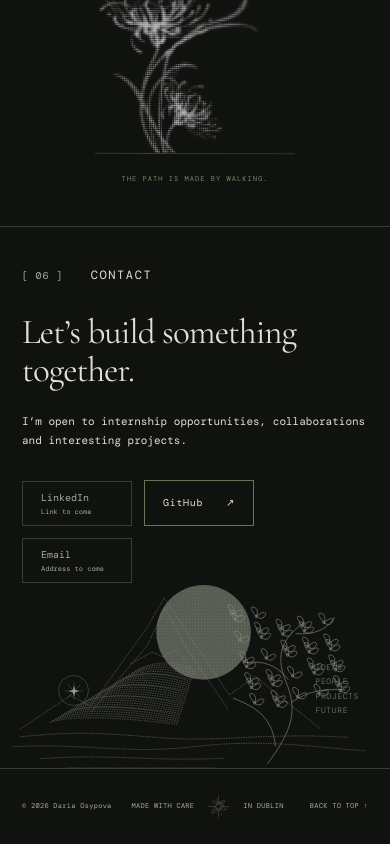
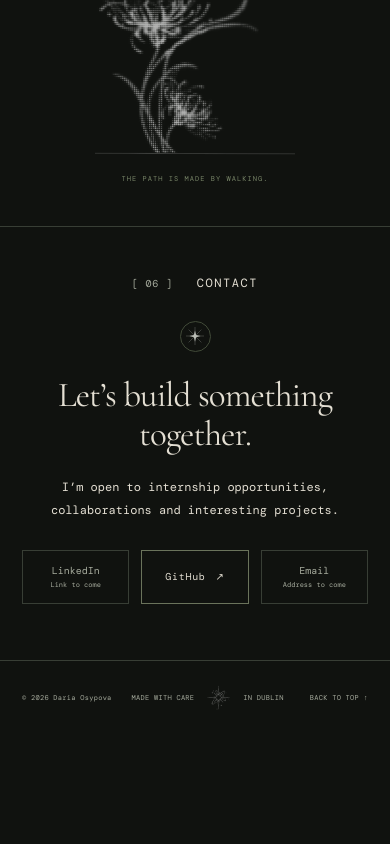
Before and after one commit to Askada21/MyPortfolio, a React (Vite) app: page / in a window 390 px wide. Shown: the part 5374-6218 px from the top of the page. After the commit the page ends 6109 px from the top, so only its background shows below. Built offline with nearby package versions, Linux system fonts and the light colour scheme.

Commit message:
style: centre contact section layout

```diff
--- a/src/components/Contact.tsx
+++ b/src/components/Contact.tsx
@@ -1,5 +1,5 @@
 import { profile } from '../data/profile'
-import { Arrow, Landscape, SectionLabel, LineStar } from './Ornaments'
+import { Arrow, SectionLabel, LineStar } from './Ornaments'
 
 export default function Contact() {
   return (
@@ -7,10 +7,10 @@ export default function Contact() {
       <div className="section-content">
         <SectionLabel number="06">Contact</SectionLabel>
         <div className="contact-copy">
-          <h3>
-            Let’s build
-            <br className="contact-break" /> something together.
-          </h3>
+          <span className="contact-seal" aria-hidden="true">
+            <LineStar />
+          </span>
+          <h3>Let’s build something together.</h3>
           <p>I’m open to internship opportunities, collaborations and interesting projects.</p>
           <div className="contact-links">
             {profile.linkedin ? (
@@ -41,21 +41,6 @@ export default function Contact() {
             )}
           </div>
         </div>
-        <div className="contact-art">
-          <Landscape moon />
-          <span className="contact-art-label">
-            IDEAS
-            <br />
-            PEOPLE
-            <br />
-            PROJECTS
-            <br />
-            FUTURE
-          </span>
-          <span className="contact-seal" aria-hidden="true">
-            <LineStar />
-          </span>
-        </div>
       </div>
     </section>
   )
--- a/src/components/Ornaments.tsx
+++ b/src/components/Ornaments.tsx
@@ -58,50 +58,3 @@ export function Branch({ className = '' }: { className?: string }) {
     </svg>
   )
 }
-
-export function Landscape({ moon = false }: { moon?: boolean }) {
-  return (
-    <svg
-      className={`landscape ${moon ? 'landscape-moon' : ''}`}
-      viewBox="0 0 620 350"
-      fill="none"
-      aria-hidden="true"
-    >
-      <defs>
-        <pattern
-          id={moon ? 'moon-grain' : 'hill-grain'}
-          width="5"
-          height="5"
-          patternUnits="userSpaceOnUse"
-        >
-          <circle cx="2" cy="2" r=".6" fill="currentColor" />
-        </pattern>
-      </defs>
-      {moon && (
-        <>
-          <circle cx="330" cy="113" r="77" fill="currentColor" opacity=".6" />
-          <circle cx="330" cy="113" r="76" fill="url(#moon-grain)" />
-        </>
-      )}
-      <g stroke="currentColor" strokeWidth=".8" strokeDasharray="1 3" strokeLinecap="round">
-        <path d="m32 270 81-54 33 17 90-125 30-51 38 57 68 101 42-30 106 85M148 241l90-106 29-62 32 62 71 103M212 164l34-19 18 8 18-12 29 31M32 283c103-10 139-5 232 2s168-9 301-1M20 299c136-5 181 13 296 0s190 1 278 7M64 319c104-9 190 5 297-1M107 334h243" />
-        {Array.from({ length: 30 }, (_, i) => (
-          <path key={i} d={`M${224 - i * 5} ${173 + i * 3}q48 ${-22 + (i % 6)} ${93 + i * 4} 3`} />
-        ))}
-      </g>
-      <g stroke="currentColor" strokeWidth="1">
-        <path d="M434 327c41-55 50-87 30-134s-1-75 31-97M447 299c-4-54-43-68-69-79M473 227c27-18 51-23 88-20M468 190c-20-26-45-32-73-27M480 115c31 3 52-8 64-27" />
-        {Array.from({ length: 36 }, (_, i) => {
-          const x = 378 + ((i * 43) % 180)
-          const y = 83 + ((i * 29) % 150)
-          return (
-            <g key={i} transform={`translate(${x} ${y})`}>
-              <path d="M0 0c-10-11-10-17-4-15s7 8 4 15Zm0 0c12-10 18-7 14-1S5 4 0 0Z" />
-              <circle cx="0" cy="0" r="2" />
-            </g>
-          )
-        })}
-      </g>
-    </svg>
-  )
-}
--- a/src/styles/artwork.css
+++ b/src/styles/artwork.css
@@ -138,12 +138,6 @@
   flex-shrink: 0;
 }
 
-.contact-art .contact-seal {
-  position: absolute;
-  left: 15%;
-  top: 52%;
-}
-
 .about-floral {
   position: absolute;
   width: 140px;
--- a/src/styles/global.css
+++ b/src/styles/global.css
@@ -351,9 +351,6 @@ button:hover .arrow {
   letter-spacing: 0.13em;
 }
 .branch {
-  color: var(--muted);
-}
-.landscape {
   color: var(--muted);
 }
 @media (min-width: 1500px) {
@@ -1244,12 +1241,6 @@ button:hover .arrow {
   position: relative;
   align-self: center;
 }
-.experience-landscape .landscape {
-  width: 120%;
-  max-width: none;
-  margin-left: -15%;
-  opacity: 0.7;
-}
 .landscape-label {
   position: absolute;
   top: 0;
@@ -1298,58 +1289,68 @@ button:hover .arrow {
     margin: 12px auto 0;
     width: 100%;
   }
-  .experience-landscape .landscape {
-    width: 100%;
-    margin: 0;
-  }
   .landscape-label {
     right: -5px;
   }
 }
 .contact {
-  min-height: 415px;
-  overflow: hidden;
-  padding-bottom: 70px;
+  padding-block: 64px 72px;
+}
+.contact .section-content {
+  max-width: 760px;
+}
+.contact .section-label {
+  justify-content: center;
+  gap: 24px;
+  margin-bottom: 28px;
 }
 .contact-copy {
-  position: relative;
-  z-index: 2;
-  width: 57%;
-  padding-top: 10px;
+  width: 100%;
+  text-align: center;
+}
+.contact-copy .contact-seal {
+  margin: 0 auto 24px;
 }
 .contact-copy h3 {
-  font-size: clamp(35px, 3.7vw, 49px);
+  font-size: clamp(35px, 4.2vw, 52px);
   letter-spacing: -0.025em;
-}
-.contact-break {
-  display: none;
+  line-height: 1.12;
+  max-width: 700px;
+  margin-inline: auto;
 }
 .contact-copy > p {
-  font-size: 12px;
-  max-width: 400px;
-  margin-top: 22px;
+  max-width: 480px;
+  margin: 22px auto 0;
+  font-size: 13px;
+  line-height: 1.9;
 }
 .contact-links {
-  display: flex;
-  flex-wrap: wrap;
-  align-items: center;
-  gap: 23px;
-  margin-top: 29px;
+  display: grid;
+  grid-template-columns: repeat(3, minmax(0, 1fr));
+  gap: 14px;
+  max-width: 420px;
+  margin: 32px auto 0;
+  align-items: stretch;
 }
 .contact-links .button {
+  min-width: 0;
+  min-height: 54px;
+  justify-content: center;
+  gap: 10px;
+  padding: 10px 8px;
   text-transform: none;
   font-size: 10px;
-  min-width: 110px;
-  padding: 11px 18px;
 }
 .contact-pending {
   display: flex;
   flex-direction: column;
+  align-items: center;
   justify-content: center;
+  min-width: 0;
+  min-height: 54px;
   border: 1px solid var(--border);
-  padding: 8px 18px;
+  padding: 10px 8px;
   font-size: 10px;
-  min-width: 110px;
   line-height: 1.6;
   color: var(--muted);
 }
@@ -1357,30 +1358,18 @@ button:hover .arrow {
   font-size: 7px;
   color: var(--muted);
 }
-.contact-art {
-  position: absolute;
-  right: -30px;
-  bottom: -70px;
-  width: 60%;
-  pointer-events: none;
-}
-.contact-art .landscape {
-  width: 100%;
-}
-.contact-art > .star {
-  position: absolute;
-  left: 15%;
-  top: 52%;
-  width: 14px;
-  color: var(--silver);
-}
-.contact-art-label {
-  position: absolute;
-  right: 2%;
-  top: 45%;
-  color: var(--moss);
-  font-size: 8px;
-  letter-spacing: 0.08em;
+@media (max-width: 760px) {
+  .contact {
+    padding-block: 48px 56px;
+  }
+  .contact-copy > p {
+    font-size: 12px;
+    max-width: 350px;
+  }
+  .contact-links {
+    gap: 12px;
+    margin-top: 28px;
+  }
 }
 .footer {
   padding: 23px var(--gutter);
@@ -1408,47 +1397,7 @@ button:hover .arrow {
 .footer-inner a {
   padding-block: 8px;
 }
-@media (max-width: 1000px) {
-  .contact-copy {
-    width: 62%;
-  }
-  .contact-links {
-    gap: 12px;
-  }
-  .contact-art {
-    width: 56%;
-    bottom: -55px;
-    right: -35px;
-    opacity: 0.8;
-  }
-}
 @media (max-width: 760px) {
-  .contact {
-    padding-bottom: 30px;
-  }
-  .contact-copy {
-    width: 100%;
-    padding-top: 0;
-  }
-  .contact-copy h3 {
-    font-size: clamp(35px, 6vw, 46px);
-    max-width: 480px;
-  }
-  .contact-copy > p {
-    max-width: 365px;
-    font-size: 11px;
-  }
-  .contact-art {
-    position: relative;
-    width: 110%;
-    right: auto;
-    margin: -20px 0 -40px -6%;
-    bottom: auto;
-    opacity: 0.8;
-  }
-  .contact-art-label {
-    right: 6%;
-  }
   .footer-inner {
     flex-wrap: wrap;
     gap: 10px 20px;
@@ -1462,19 +1411,6 @@ button:hover .arrow {
   }
   .footer-inner a {
     margin-left: auto;
-  }
-}
-@media (max-width: 380px) {
-  .contact-links {
-    gap: 9px;
-  }
-  .contact-links .button,
-  .contact-pending {
-    min-width: 0;
-    padding-inline: 11px;
-  }
-  .contact-copy h3 {
-    font-size: 35px;
   }
 }
 .mobile-project-heading {
```
